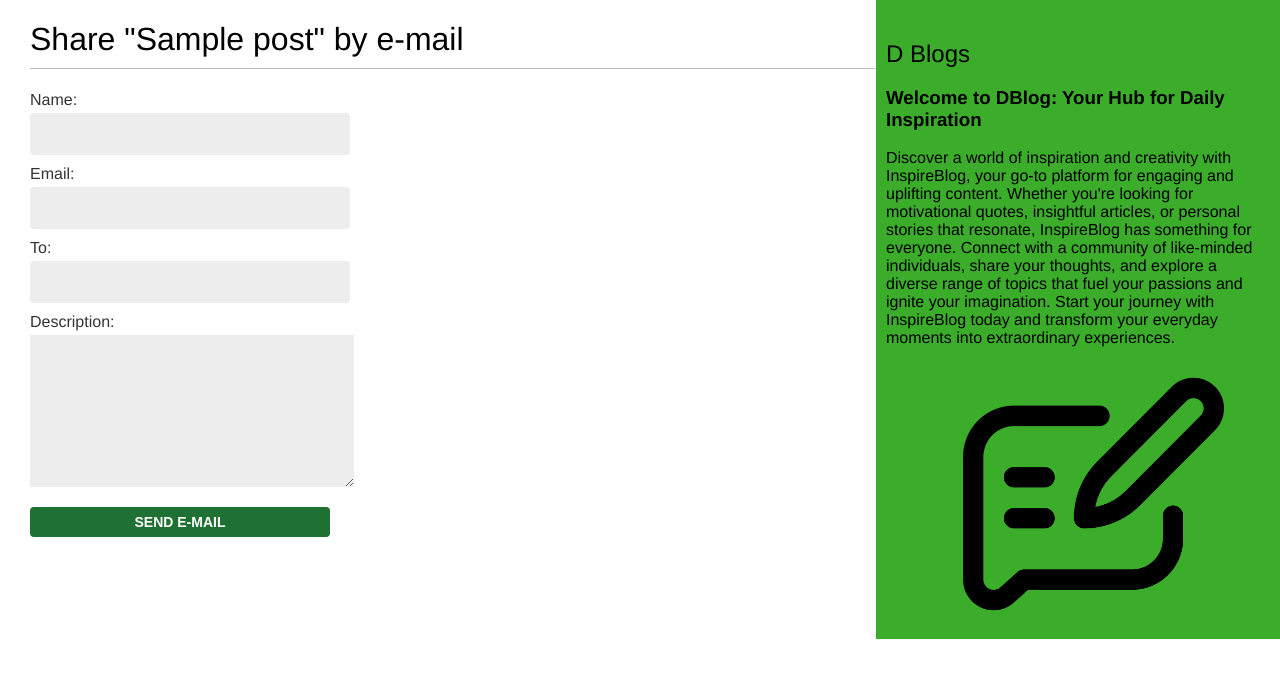
After one commit to danaendraraj05/django_by_example, a Django app: page /blog/1/share/ in a window 1280 px wide. The commit adds this page. Shown: the top 678 px of the page. Run offline with Django 3.2, Linux system fonts and the light colour scheme; tables that the repository leaves empty hold one stand-in row (values such as "Sample post").

Commit message:
Second Chapter

```diff
--- /dev/null
+++ b/mysite/blog/forms.py
@@ -0,0 +1,14 @@
+from django import forms
+from .models import Comment
+
+class EmailPostForm(forms.Form):
+    name = forms.CharField(max_length=25)
+    email = forms.EmailField()
+    to = forms.EmailField()
+    Description = forms.CharField(required=False,
+    widget=forms.Textarea)
+
+class CommentForm(forms.ModelForm):
+    class Meta:
+        model = Comment
+        fields = ('name', 'email', 'body')
--- a/mysite/blog/models.py
+++ b/mysite/blog/models.py
@@ -2,6 +2,9 @@ from django.db import models
 from django.utils import timezone
 from django.contrib.auth.models import User
 from django.urls import reverse
+from taggit.managers import TaggableManager
+
+
 
 class PublishedManager(models.Manager):
         def get_queryset(self):
@@ -11,6 +14,7 @@ class PublishedManager(models.Manager):
 
 
 class Post(models.Model):
+    tags = TaggableManager()
     objects = models.Manager() # The default manager.
     published = PublishedManager() # Our custom manager.
     STATUS_CHOICES = (
@@ -36,6 +40,21 @@ class Post(models.Model):
                             self.publish.month,
                                 self.publish.day, self.slug])
 
+class Comment(models.Model):
+    post = models.ForeignKey(Post,
+    on_delete=models.CASCADE,related_name='comments')
+    name = models.CharField(max_length=80)
+    email = models.EmailField()
+    body = models.TextField()
+    created = models.DateTimeField(auto_now_add=True)
+    updated = models.DateTimeField(auto_now=True)
+    active = models.BooleanField(default=True)
+
+    class Meta:
+        ordering = ('created',)
+    def __str__(self):
+        return f'Comment by {self.name} on {self.post}'
+
 class Meta:
     ordering = ('-publish',)
     def __str__(self):
--- a/mysite/blog/static/css/blog.css
+++ b/mysite/blog/static/css/blog.css
@@ -1,42 +1,42 @@
 body {
-    margin:0;
-    padding:0;
-    font-family:helvetica, sans-serif;
+    margin: 0;
+    padding: 0;
+    font-family: helvetica, sans-serif;
 }
 
 a {
-    color:#1e8610;
-    text-decoration:none;
+    color: #1e8610;
+    text-decoration: none;
 }
 
 h1 {
-    font-weight:normal;
-    border-bottom:1px solid #bbb;
-    padding:0 0 10px 0;
+    font-weight: normal;
+    border-bottom: 1px solid #bbb;
+    padding: 0 0 10px 0;
 }
 
 h2 {
-    font-weight:normal;
-    margin:30px 0 0;
+    font-weight: normal;
+    margin: 30px 0 0;
 }
 
 #content {
-    float:left;
-    width:66%;
-    height:100%;
-    padding:0 0 0 30px;
+    float: left;
+    width: 66%;
+    height: 100%;
+    padding: 0 0 0 30px;
 }
 
 #sidebar {
-    float:right;
-    width:30%;
-    padding:10px;
-    background:#3bad2b;
-    height:100%;
+    float: right;
+    width: 30%;
+    padding: 10px;
+    background: #3bad2b;
+    height: 100%;
 }
 
 p.date {
-    color:#1a2b14;
+    color: #1a2b14;
     font-family: georgia, serif;
     font-size: 12px;
     font-style: italic;
@@ -44,56 +44,72 @@ p.date {
 
 /* pagination */
 .pagination {
-    margin:40px 0;
-    font-weight:bold;
+    margin: 40px 0;
+    font-weight: bold;
 }
 
 /* forms */
 label {
-    float:left;
-    clear:both;
-    color:#333;
-    margin-bottom:4px;
+    float: left;
+    clear: both;
+    color: #333;
+    margin-bottom: 4px;
 }
+
 input, textarea {
-    clear:both;
-    float:left;
-    margin:0 0 10px;
-    background:#ededed;
-    border:0;
-    padding:6px 10px;
-    font-size:12px;
+    clear: both;
+    float: left;
+    margin: 0 0 10px;
+    background: #ededed;
+    border: 0;
+    padding: 6px 10px;
+    font-size: 12px;
 }
-input[type=submit] {
-    font-weight:bold;
-    background:#00abff;
-    color:#fff;
-    padding:10px 20px;
-    font-size:14px;
-    text-transform:uppercase;
+
+input {
+    width: 300px;
+    height: 30px;
+    border-radius: 4px;
 }
+
+input[type=submit], button[type=submit] {
+    display: block;
+    clear: both;
+    font-weight: bold;
+    background: #1f7033;
+    color: #fff;
+    padding: 6px 20px;
+    font-size: 14px;
+    text-transform: uppercase;
+    border: none;
+    cursor: pointer;
+    margin-top: 10px; /* Ensure spacing from inputs */
+}
+
 .errorlist {
-    color:#cc0033;
-    float:left;
-    clear:both;
-    padding-left:10px;
+    color: #cc0033;
+    float: left;
+    clear: both;
+    padding-left: 10px;
 }
 
 /* comments */
 .comment {
-    padding:10px;
+    padding: 10px;
 }
+
 .comment:nth-child(even) {
-    background:#efefef;
+    background: #efefef;
 }
+
 .comment .info {
-    font-weight:bold;
-    font-size:12px;
-    color:#666;
+    font-weight: bold;
+    font-size: 12px;
+    color: #666;
 }
-.sideicon
-{
-    width:68%;
-    height:30%;
+
+.sideicon {
+    width: 68%;
+    height: 30%;
     margin-left: 20%;
 }
--- /dev/null
+++ b/mysite/blog/templates/blog/post/share.html
@@ -0,0 +1,17 @@
+{% extends "blog/base.html" %}
+{% block title %}Share a post{% endblock %}
+{% block content %}
+    {% if sent %}
+        <h1>E-mail successfully sent</h1>
+        <p>
+    "{{ post.title }}" was successfully sent to {{ form.cleaned_data.to }}.
+    </p>
+    {% else %}
+    <h1>Share "{{ post.title }}" by e-mail</h1>
+    <form method="post">
+     {{ form.as_p }}
+    {% csrf_token %}
+    <input type="submit" value="Send e-mail">
+    </form>
+    {% endif %}
+{% endblock %}
--- a/mysite/blog/urls.py
+++ b/mysite/blog/urls.py
@@ -4,7 +4,8 @@ from . import views
 app_name = 'blog'
 
 urlpatterns = [
-                path('', views.post_list, name='post_list'),
-                path('', views.PostListView.as_view(), name='post_list'),
-                path('<int:year>/<int:month>/<int:day>/<slug:post>/',views.post_detail,name='post_detail'),
+        path('', views.post_list, name='post_list'),
+        path('tag/<slug:tag_slug>/', views.post_list, name='post_list_by_tag'),
+        path('<int:year>/<int:month>/<int:day>/<slug:post>/', views.post_detail, name='post_detail'),
+        path('<int:post_id>/share/', views.post_share, name='post_share'),
               ]
--- a/mysite/blog/views.py
+++ b/mysite/blog/views.py
@@ -1,38 +1,83 @@
 from django.shortcuts import render, get_object_or_404
-from .models import Post
-from django.core.paginator import Paginator, EmptyPage,\
- PageNotAnInteger
+from django.core.paginator import Paginator, EmptyPage, PageNotAnInteger
 from django.views.generic import ListView
+from .forms import EmailPostForm, CommentForm
+from django.core.mail import send_mail
+from .models import Post, Comment
+from .forms import CommentForm
+from taggit.models import Tag
+from django.db.models import Count
+
+
+def post_share(request, post_id):
+    post = get_object_or_404(Post, id=post_id)
+    sent = False
+
+    if request.method == 'POST':
+        form = EmailPostForm(request.POST)
+        if form.is_valid():
+            cd = form.cleaned_data
+            # Process the form data
+            send_mail(cd['subject'], cd['message'], 'your_email@example.com', [cd['to']])
+            sent = True
+    else:
+        form = EmailPostForm()
+
+    return render(request, 'blog/post/share.html', {'post': post, 'form': form, 'sent': sent})
 
 class PostListView(ListView):
-        queryset = Post.published.all()
-        context_object_name = 'posts'
-        paginate_by = 3
-        template_name = 'blog/post/list.html'
+    queryset = Post.published.all()
+    context_object_name = 'posts'
+    paginate_by = 3
+    template_name = 'blog/post/list.html'
 
-def post_list(request):
+def post_list(request, tag_slug=None):
     object_list = Post.published.all()
-    paginator = Paginator(object_list, 3) # 3 posts in each page
+    tag = None
+
+    if tag_slug:
+        tag = get_object_or_404(Tag, slug=tag_slug)
+        object_list = object_list.filter(tags__in=[tag])
+
+    paginator = Paginator(object_list, 3)
     page = request.GET.get('page')
     try:
         posts = paginator.page(page)
     except PageNotAnInteger:
- # If page is not an integer deliver the first page
         posts = paginator.page(1)
     except EmptyPage:
- # If page is out of range deliver last page of results
         posts = paginator.page(paginator.num_pages)
-    return render(request,
-            'blog/post/list.html',
-                {'page': page,
-                    'posts': posts})
+
+    return render(request, 'blog/post/list.html', {
+        'page': page,
+        'posts': posts,
+        'tag': tag,
+        'page_obj': posts  # Make sure 'page_obj' is passed for pagination
+    })
 
 def post_detail(request, year, month, day, post):
-    post = get_object_or_404(Post, slug=post,
-    status='published',
-    publish__year=year,
-    publish__month=month,
-    publish__day=day)
-    return render(request,
-                'blog/post/detail.html',
-                        {'post': post})
+    post = get_object_or_404(Post, slug=post, status='published', publish__year=year, publish__month=month, publish__day=day)
+    comments = post.comments.filter(active=True)
+    post_tags_ids = post.tags.values_list('id', flat=True)
+    similar_posts = Post.published.filter(tags__in=post_tags_ids)\
+        .exclude(id=post.id)
+    similar_posts = similar_posts.annotate(same_tags=Count('tags'))\
+         .order_by('-same_tags','-publish')[:4]
+    new_comment = None
+
+    if request.method == 'POST':
+        comment_form = CommentForm(data=request.POST)
+        if comment_form.is_valid():
+            new_comment = comment_form.save(commit=False)
+            new_comment.post = post
+            new_comment.save()
+    else:
+        comment_form = CommentForm()
+
+    return render(request, 'blog/post/detail.html', {
+        'post': post,
+        'comments': comments,
+        'new_comment': new_comment,
+        'comment_form': comment_form,
+        'similar_posts': similar_posts
+    })
```
Also changed, not shown: mysite/blog/admin.py (+7 -1 lines), mysite/blog/templates/blog/post/detail.html (+41 -0 lines), mysite/blog/templates/blog/post/list.html (+15 -0 lines), mysite/blog/migrations/0002_comment.py (added), mysite/blog/migrations/0003_post_tags.py (added).
